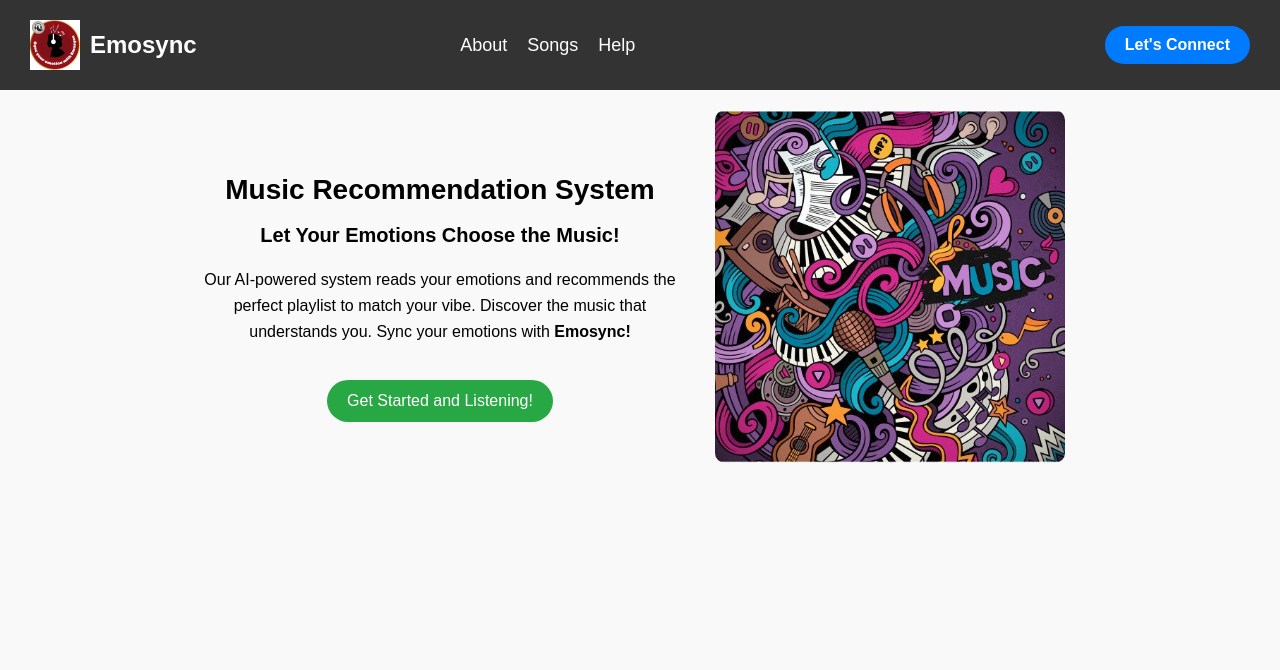
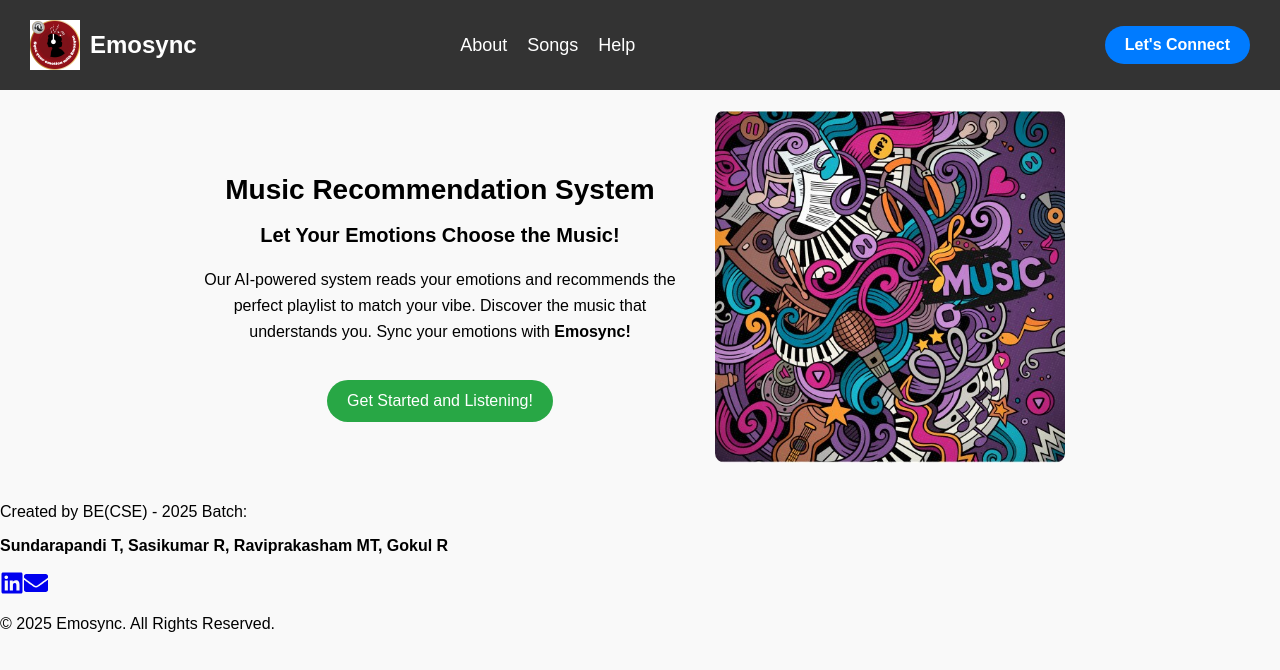
Before and after one commit to SundarapandiT/Emosync, a React (Vite) app: page / in a window 1280 px wide. Shown: the top 670 px of the page. Built offline with nearby package versions, Linux system fonts and the light colour scheme.

Commit message:
Update App.jsx

```diff
--- a/src/App.jsx
+++ b/src/App.jsx
@@ -6,6 +6,7 @@ import About from './components/About';
 import './index.css'; // Import the external CSS file
 import "./about.css";
 import './musicplayer.css';
+import { FaLinkedin, FaEnvelope } from 'react-icons/fa'; // Import icons
 
 function App() {
   const [menuOpen, setMenuOpen] = useState(false);
@@ -18,10 +19,12 @@ function App() {
           path="/"
           element={
             <div>
+
               <header className="header">
                 <div className="logo">
                   <img src="emosync_logo.png" alt="logo" /><h1>Emosync</h1>
                 </div>
+
 
                 {/* Hamburger Menu Button */}
                 <div className="menu-toggle" onClick={() => setMenuOpen(!menuOpen)}>
@@ -33,7 +36,7 @@ function App() {
                 <nav className={`nav ${menuOpen ? "active" : ""}`}>
                   <ul className="nav-list">
                     <li><Link to="/about" onClick={() => setMenuOpen(false)}>About</Link></li>
-                    <li><Link to="/songs" onClick={() => setMenuOpen(false)}>Songs</Link></li>
+                    <li><Link to="/musicplayer" onClick={() => setMenuOpen(false)}>Songs</Link></li>
                     <li><Link to="#" onClick={() => setMenuOpen(false)}>Help</Link></li>
                   </ul>
                 </nav>
@@ -58,6 +61,24 @@ function App() {
                   <img src="emosync bg1.jpg" alt="emosync picture" />
                 </div>
               </main>
+
+              {/* Footer */}
+              <footer className="footer">
+                <div className="footer-content">
+                  <p>Created by BE(CSE) - 2025 Batch:</p>
+                  <p><b>Sundarapandi T, Sasikumar R, Raviprakasham MT, Gokul R</b></p>
+                  <div className="footer-links">
+                    <a href="https://www.linkedin.com/in/sundarapandi-t-5a1772247/" target="_blank" rel="noopener noreferrer">
+                      <FaLinkedin size={24} />
+                    </a>
+                    <a href="mailto:sundarapandi1707@gmail.com">
+                      <FaEnvelope size={24} />
+                    </a>
+                  </div>
+                </div>
+                <p className="footer-copyright">© 2025 Emosync. All Rights Reserved.</p>
+              </footer>
+
             </div>
           }
         />
```
